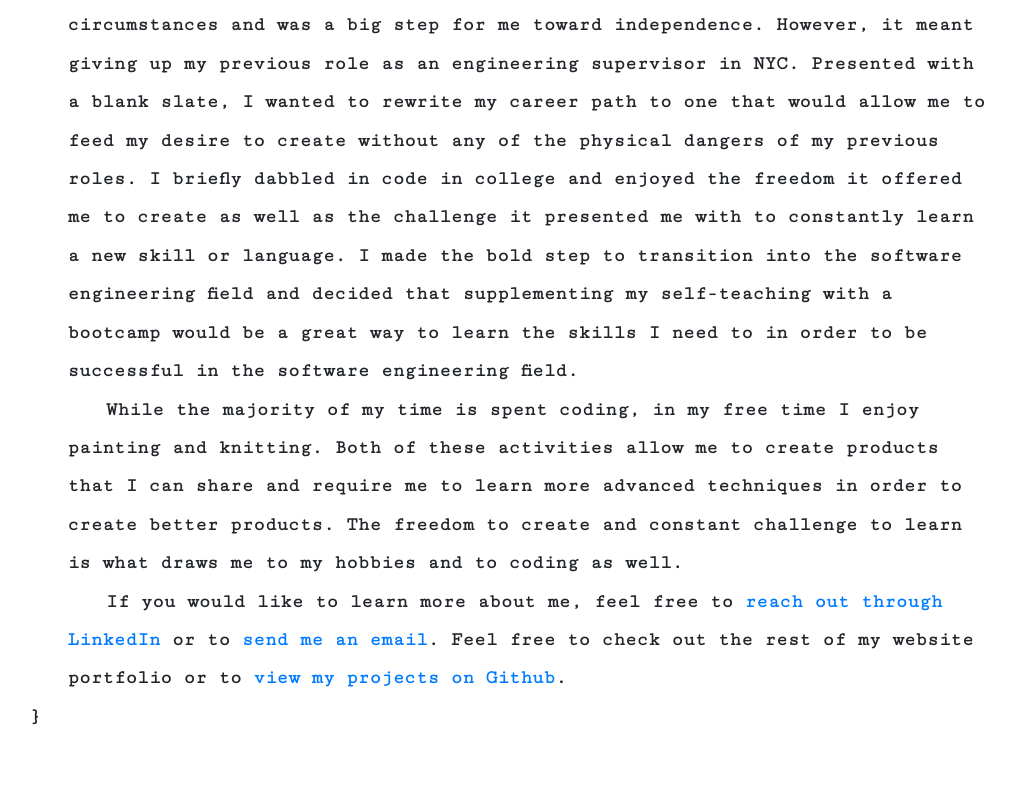
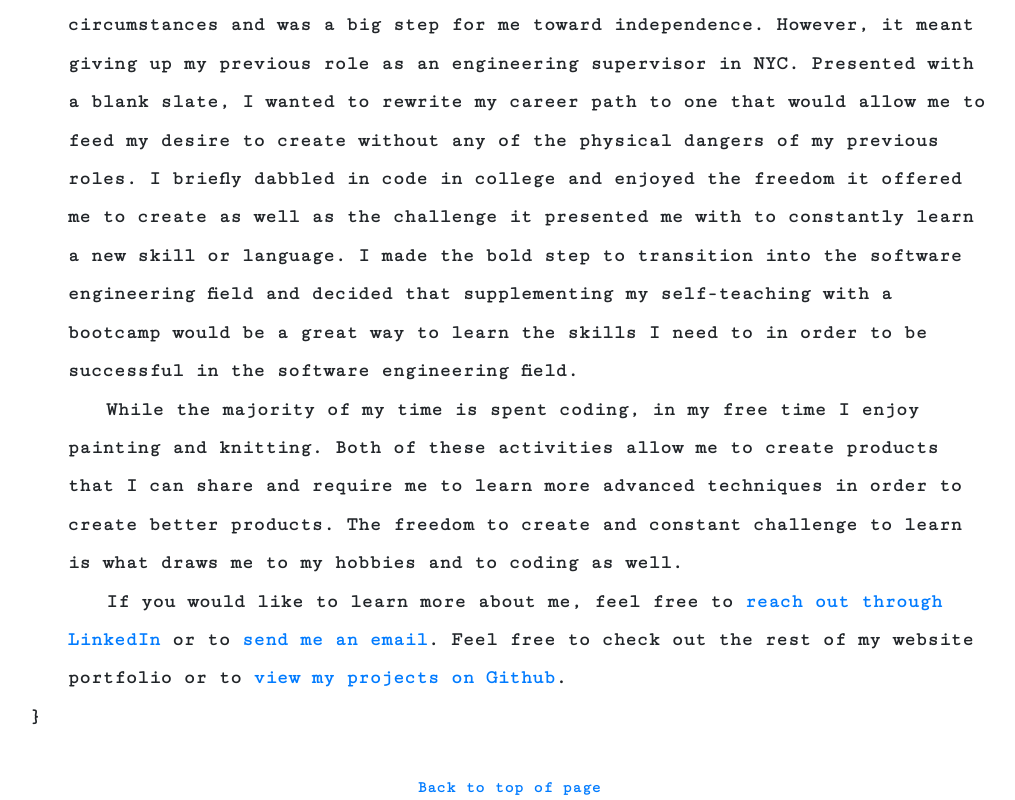
Before and after one commit to yboodhan/portfolio, a React (Create React App) app: page /about in a window 1280 px wide. Shown: the part 576-1376 px from the top of the page, without its empty margins (131-1146 px from the left). Before the commit the page ends 1328 px from the top, so only its background shows below. Built offline with nearby package versions, Linux system fonts and the light colour scheme.

Commit message:
Added back to top of page

```diff
--- a/src/App.js
+++ b/src/App.js
@@ -11,6 +11,7 @@ function App() {
   return (
     <Router>
       <div className="app">
+      <a name="top"></a>
         <Navigation />
 
         <main>
--- a/src/components/AboutMe.jsx
+++ b/src/components/AboutMe.jsx
@@ -44,6 +44,8 @@ const AboutMe = props => {
             </p>
 
         </div>
+        <br />
+        <a href="#top">Back to top of page</a>
         </div>
     )
 }
```
